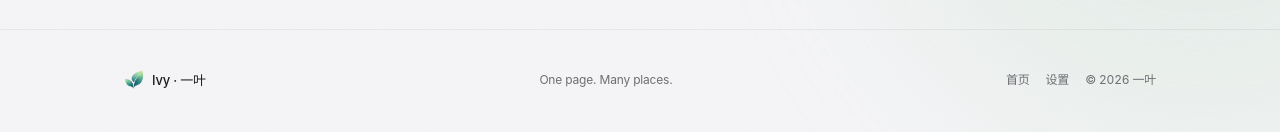
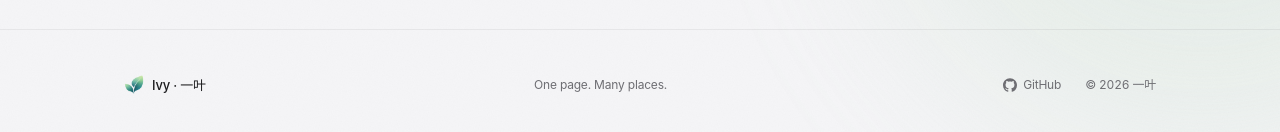
Before and after one commit to VenenoSix24/ivy-nav, a Next.js app: page / in a window 1280 px wide. Shown: the part 652-784 px from the top of the page. Built offline with nearby package versions, Linux system fonts and the light colour scheme; no server answers; the database is empty.

Commit message:
feat(portal): point the footer at the repository instead of the current page

```diff
--- a/src/components/portal/portal-footer.tsx
+++ b/src/components/portal/portal-footer.tsx
@@ -1,8 +1,8 @@
-import Link from "next/link";
+import { cn } from "cn";
 import { BrandMark } from "@/components/portal/brand-mark";
 import { site } from "@/lib/site";
 
-/** 页脚：品牌、口号与几个入口 */
+/** 页脚：品牌、口号与项目入口 */
 export function PortalFooter() {
   return (
     <footer className="border-border/60 mt-6 border-t">
@@ -14,13 +14,16 @@
 
         <p className="text-muted-foreground text-[12px]">{site.slogan}</p>
 
-        <div className="text-muted-foreground flex items-center gap-4 text-[12px]">
-          <Link href="/" className="hover:text-foreground transition-colors">
-            首页
-          </Link>
-          <Link href="/settings" className="hover:text-foreground transition-colors">
-            设置
-          </Link>
+        <div className="text-muted-foreground flex items-center gap-3 text-[12px]">
+          <a
+            href={site.repo}
+            target="_blank"
+            rel="noreferrer"
+            className="hover:bg-secondary hover:text-foreground focus-visible:outline-ring inline-flex items-center gap-1.5 rounded-full py-1.5 pr-3 pl-2 transition-colors focus-visible:outline-2 focus-visible:outline-offset-2"
+          >
+            <GithubMark className="size-3.5" />
+            GitHub
+          </a>
           <span className="tabular-nums">
             © {new Date().getFullYear()} {site.nameZh}
           </span>
@@ -29,3 +32,12 @@
     </footer>
   );
 }
+
+/** GitHub 标记：simple-icons 里那条路径，内联进来免得把整个包带进客户端 */
+function GithubMark({ className }: { className?: string }) {
+  return (
+    <svg viewBox="0 0 24 24" aria-hidden className={cn("shrink-0 fill-current", className)}>
+      <path d="M12 .297c-6.63 0-12 5.373-12 12 0 5.303 3.438 9.8 8.205 11.385.6.113.82-.258.82-.577 0-.285-.01-1.04-.015-2.04-3.338.724-4.042-1.61-4.042-1.61C4.422 18.07 3.633 17.7 3.633 17.7c-1.087-.744.084-.729.084-.729 1.205.084 1.838 1.236 1.838 1.236 1.07 1.835 2.809 1.305 3.495.998.108-.776.417-1.305.76-1.605-2.665-.3-5.466-1.332-5.466-5.93 0-1.31.465-2.38 1.235-3.22-.135-.303-.54-1.523.105-3.176 0 0 1.005-.322 3.3 1.23.96-.267 1.98-.399 3-.405 1.02.006 2.04.138 3 .405 2.28-1.552 3.285-1.23 3.285-1.23.645 1.653.24 2.873.12 3.176.765.84 1.23 1.91 1.23 3.22 0 4.61-2.805 5.625-5.475 5.92.42.36.81 1.096.81 2.22 0 1.606-.015 2.896-.015 3.286 0 .315.21.69.825.57C20.565 22.092 24 17.592 24 12.297c0-6.627-5.373-12-12-12" />
+    </svg>
+  );
+}
--- a/src/lib/site.ts
+++ b/src/lib/site.ts
@@ -4,4 +4,6 @@
   fullName: "Ivy · 一叶",
   slogan: "One page. Many places.",
   description: "个人专属的网站、项目与常用工具入口。",
+  /** 页脚入口指向的地址 */
+  repo: "https://github.com/VenenoSix24/ivy-nav",
 } as const;
```
